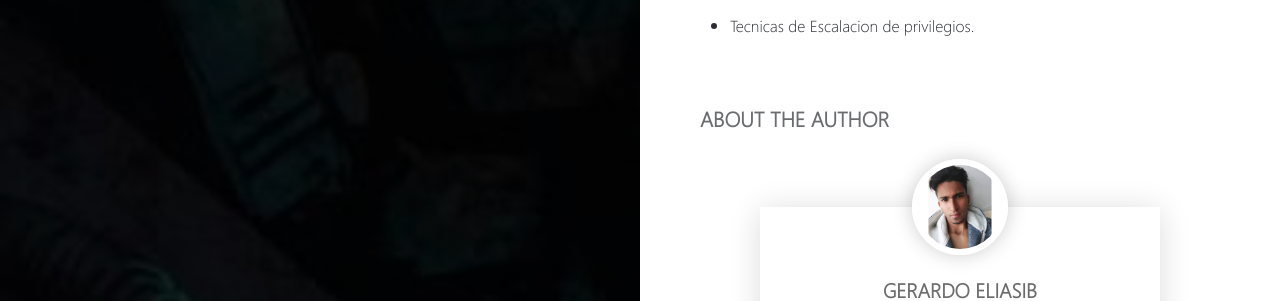
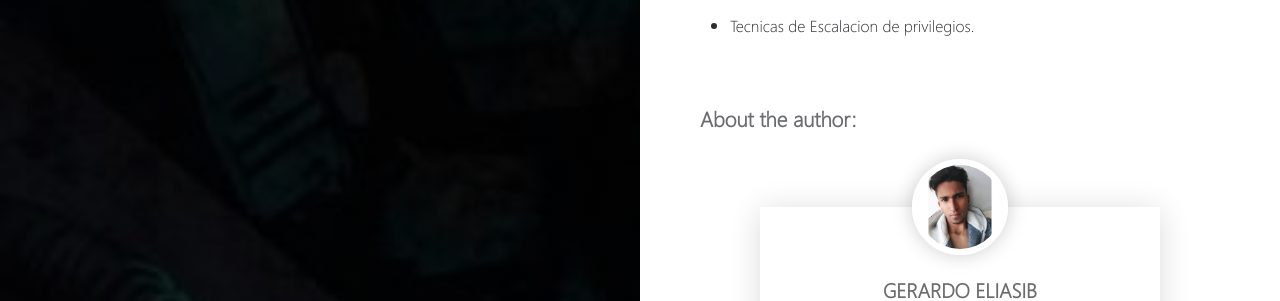
Before and after one commit to HackingProfessional/Security, a Jekyll site: the page built from _posts/2019-03-15-Guia-Inicial.md, in a window 1280 px wide. Shown: the part 1626-1927 px from the top of the page. Built offline with Jekyll 4.4.1, drawn with Linux system fonts in a browser that asks for light colours; nearby versions of some CDN libraries.

```diff
--- a/_includes/signature.html
+++ b/_includes/signature.html
@@ -1,5 +1,5 @@
 <h3>
-ABOUT THE AUTHOR
+About the author:
 </h3>
 <div class="card">
         <div class="card-header">
```
